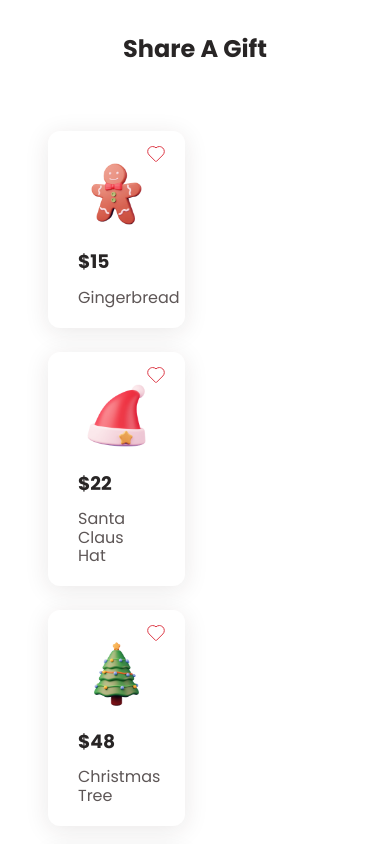
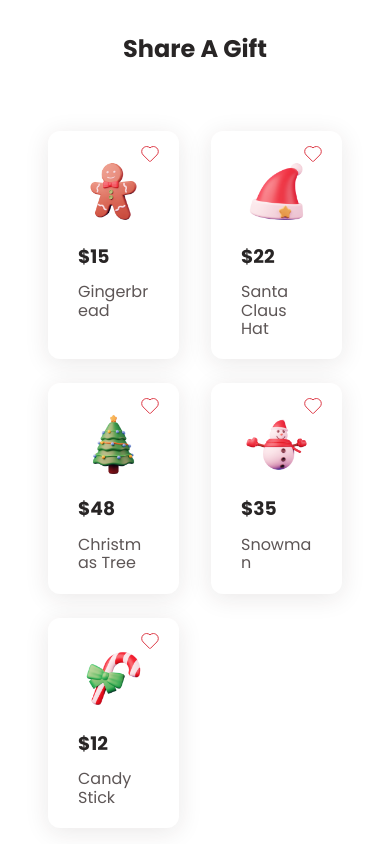
Before and after one commit to AndreiFlau/Responsive-Christmas-Website, a React (Vite) app: page / in a window 390 px wide. Shown: the part 2060-2904 px from the top of the page. Built offline with nearby package versions, Linux system fonts and the light colour scheme.

Commit message:
refactor .gift .items ddiv styles for responsiveness and text wrapping

```diff
--- a/src/styles/App.css
+++ b/src/styles/App.css
@@ -350,7 +350,9 @@ main {
   padding-bottom: 5px;
   padding-right: 30px;
   padding-left: 30px;
-  width: 35vw;
+  max-width: calc(50% - 1rem);
+  flex: 1 1 calc(50% - 1rem);
+  overflow-wrap: break-word;
 }
 
 .gift .items h3 {
@@ -800,6 +802,7 @@ footer .content {
 
   .gift .items div {
     width: 20vw;
+    max-width: none;
   }
 
   .carousel-button {
```
